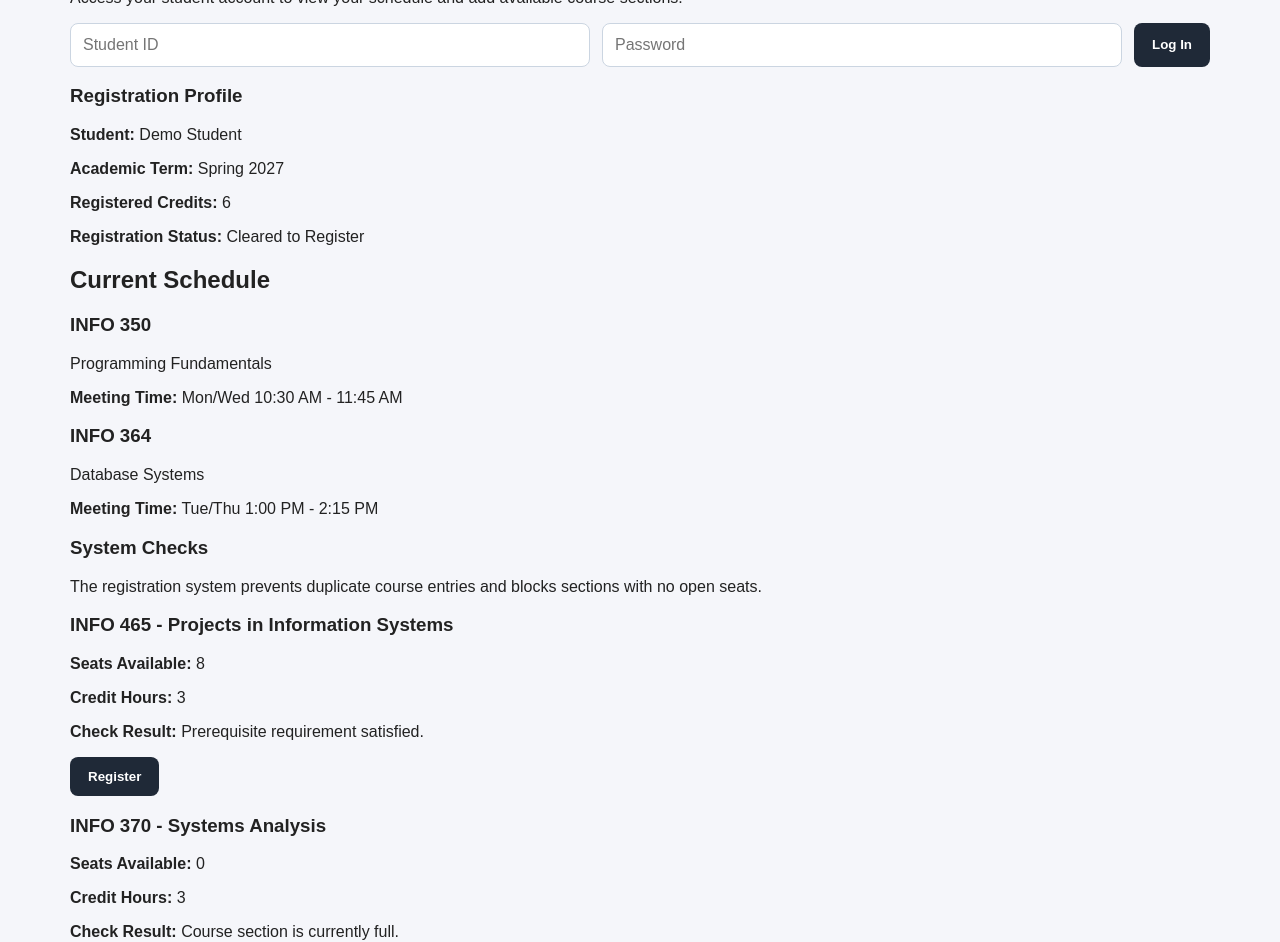
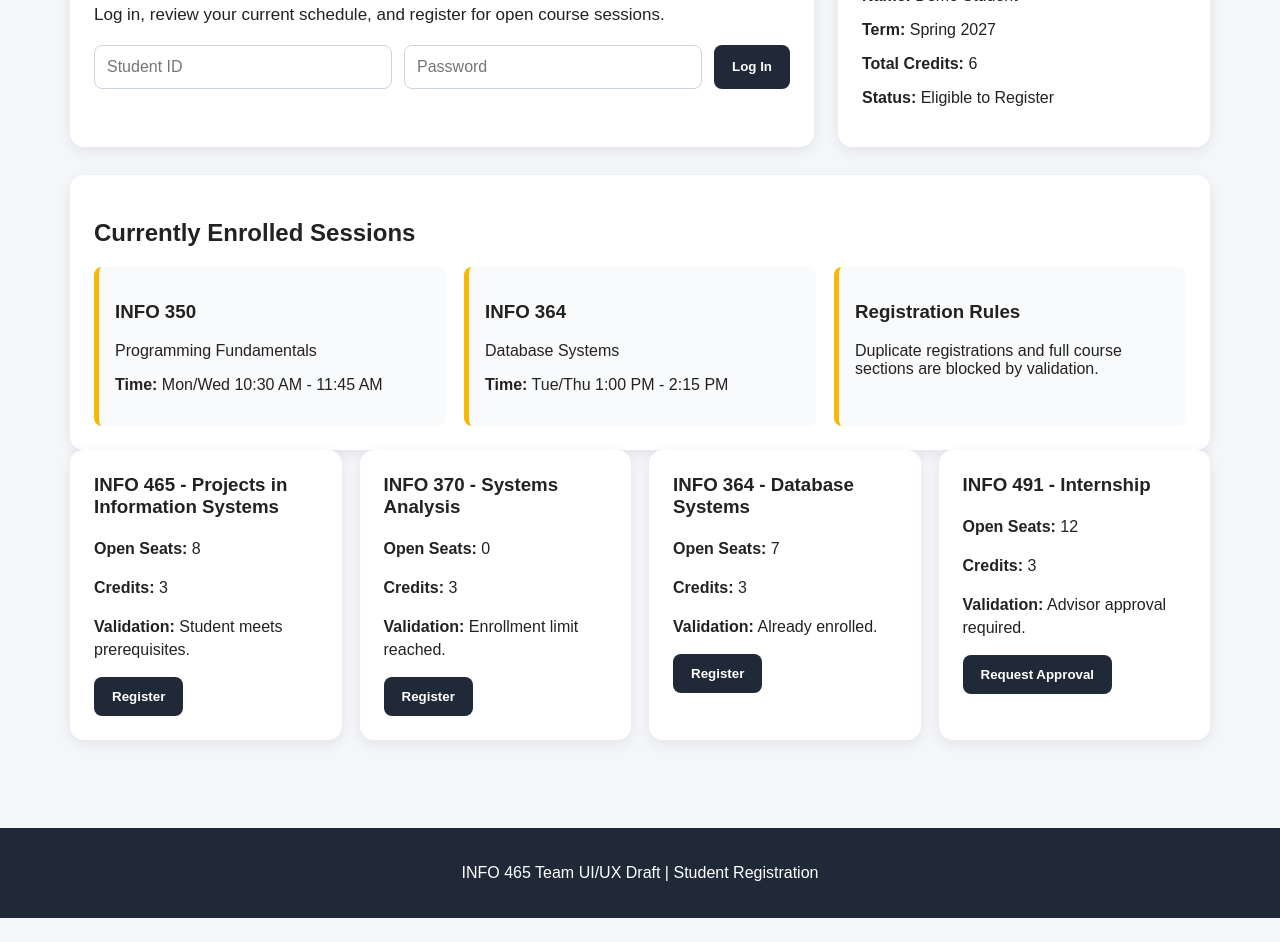
Before and after one commit to singh1563/INFO-465-Team-Project, a plain HTML site: page registration.html in a window 1280 px wide. Shown: the part 259-1201 px from the top of the page. After the commit the page ends 1177 px from the top, so only its background shows below. Drawn offline with Linux system fonts and the light colour scheme.

Commit message:
Fixing styling for registration page

```diff
--- a/registration.html
+++ b/registration.html
@@ -3,122 +3,112 @@
 <head>
   <meta charset="UTF-8">
   <meta name="viewport" content="width=device-width, initial-scale=1.0">
-  <title>VCU Registration Portal | Student Registration</title>
+  <title>VCU Course Registration | Student Registration</title>
   <link rel="stylesheet" href="style.css">
 </head>
+<body>
 
-<body>
-  <header class="page-header">
-    <div class="header-content">
-      <div class="logo-box">VCU</div>
-
-      <div class="title-group">
+  <header class="site-header">
+    <div class="brand">
+      <div class="brand-mark">VCU</div>
+      <div>
         <h1>Course Registration System</h1>
-        <p>Student Registration Portal</p>
+        <p>Student Registration Screen</p>
       </div>
     </div>
 
-    <nav class="navigation-menu">
+    <nav class="main-nav">
       <a href="index.html">Home</a>
       <a href="course_search.html">Course Search</a>
-      <a href="registration.html" class="active">Student Registration</a>
+      <a class="active" href="registration.html">Student Registration</a>
       <a href="instructor_schedule.html">Instructor Schedules</a>
       <a href="enrollment.html">Session Enrollment</a>
     </nav>
   </header>
 
   <main>
-    <section class="intro-section">
-      <div class="login-panel">
-        <h2>Register for Courses</h2>
-        <p>Access your student account to view your schedule and add available course sections.</p>
+    <section class="hero">
+      <div class="hero-text">
+        <h2>Student Registration</h2>
+        <p>Log in, review your current schedule, and register for open course sessions.</p>
 
-        <form class="student-login">
-          <input type="text" name="studentId" placeholder="Student ID">
-          <input type="password" name="studentPassword" placeholder="Password">
-          <button type="button" onclick="alert('Demo login complete. Student account loaded.')">
-            Log In
-          </button>
+        <form>
+          <input type="text" placeholder="Student ID">
+          <input type="password" placeholder="Password">
+          <button type="button" onclick="alert('Student login successful for demo purposes.')">Log In</button>
         </form>
       </div>
 
-      <aside class="student-card">
-        <h3>Registration Profile</h3>
-        <p><strong>Student:</strong> Demo Student</p>
-        <p><strong>Academic Term:</strong> Spring 2027</p>
-        <p><strong>Registered Credits:</strong> 6</p>
-        <p><strong>Registration Status:</strong> Cleared to Register</p>
-      </aside>
-    </section>
-
-    <section class="schedule-section">
-      <h2>Current Schedule</h2>
-
-      <div class="schedule-list">
-        <article>
-          <h3>INFO 350</h3>
-          <p>Programming Fundamentals</p>
-          <p><strong>Meeting Time:</strong> Mon/Wed 10:30 AM - 11:45 AM</p>
-        </article>
-
-        <article>
-          <h3>INFO 364</h3>
-          <p>Database Systems</p>
-          <p><strong>Meeting Time:</strong> Tue/Thu 1:00 PM - 2:15 PM</p>
-        </article>
-
-        <article>
-          <h3>System Checks</h3>
-          <p>The registration system prevents duplicate course entries and blocks sections with no open seats.</p>
-        </article>
+      <div class="status-card">
+        <h3>Student Summary</h3>
+        <p><strong>Name:</strong> Demo Student</p>
+        <p><strong>Term:</strong> Spring 2027</p>
+        <p><strong>Total Credits:</strong> 6</p>
+        <p><strong>Status:</strong> Eligible to Register</p>
       </div>
     </section>
 
-    <section class="course-options">
-      <article class="course-card">
+    <section class="task-section">
+      <h2>Currently Enrolled Sessions</h2>
+
+      <div class="task-list">
+        <div>
+          <h3>INFO 350</h3>
+          <p>Programming Fundamentals</p>
+          <p><strong>Time:</strong> Mon/Wed 10:30 AM - 11:45 AM</p>
+        </div>
+
+        <div>
+          <h3>INFO 364</h3>
+          <p>Database Systems</p>
+          <p><strong>Time:</strong> Tue/Thu 1:00 PM - 2:15 PM</p>
+        </div>
+
+        <div>
+          <h3>Registration Rules</h3>
+          <p>Duplicate registrations and full course sections are blocked by validation.</p>
+        </div>
+      </div>
+    </section>
+
+    <section class="feature-grid">
+      <article class="feature-card">
         <h3>INFO 465 - Projects in Information Systems</h3>
-        <p><strong>Seats Available:</strong> 8</p>
-        <p><strong>Credit Hours:</strong> 3</p>
-        <p><strong>Check Result:</strong> Prerequisite requirement satisfied.</p>
-        <button type="button" onclick="alert('You have successfully registered for INFO 465.')">
-          Register
-        </button>
+        <p><strong>Open Seats:</strong> 8</p>
+        <p><strong>Credits:</strong> 3</p>
+        <p><strong>Validation:</strong> Student meets prerequisites.</p>
+        <button type="button" onclick="alert('Registration successful: INFO 465 has been added to your schedule.')">Register</button>
       </article>
 
-      <article class="course-card">
+      <article class="feature-card">
         <h3>INFO 370 - Systems Analysis</h3>
-        <p><strong>Seats Available:</strong> 0</p>
-        <p><strong>Credit Hours:</strong> 3</p>
-        <p><strong>Check Result:</strong> Course section is currently full.</p>
-        <button type="button" onclick="alert('Registration denied. This course section is full.')">
-          Register
-        </button>
+        <p><strong>Open Seats:</strong> 0</p>
+        <p><strong>Credits:</strong> 3</p>
+        <p><strong>Validation:</strong> Enrollment limit reached.</p>
+        <button type="button" onclick="alert('Registration blocked: this course section is full.')">Register</button>
       </article>
 
-      <article class="course-card">
+      <article class="feature-card">
         <h3>INFO 364 - Database Systems</h3>
-        <p><strong>Seats Available:</strong> 7</p>
-        <p><strong>Credit Hours:</strong> 3</p>
-        <p><strong>Check Result:</strong> Student is already registered for this course.</p>
-        <button type="button" onclick="alert('Registration denied. Duplicate registration found.')">
-          Register
-        </button>
+        <p><strong>Open Seats:</strong> 7</p>
+        <p><strong>Credits:</strong> 3</p>
+        <p><strong>Validation:</strong> Already enrolled.</p>
+        <button type="button" onclick="alert('Registration blocked: duplicate registration detected.')">Register</button>
       </article>
 
-      <article class="course-card">
+      <article class="feature-card">
         <h3>INFO 491 - Internship</h3>
-        <p><strong>Seats Available:</strong> 12</p>
-        <p><strong>Credit Hours:</strong> 3</p>
-        <p><strong>Check Result:</strong> Advisor permission is needed before registration.</p>
-        <button type="button" onclick="alert('Approval request submitted for INFO 491.')">
-          Request Approval
-        </button>
+        <p><strong>Open Seats:</strong> 12</p>
+        <p><strong>Credits:</strong> 3</p>
+        <p><strong>Validation:</strong> Advisor approval required.</p>
+        <button type="button" onclick="alert('Registration pending: advisor approval is required.')">Request Approval</button>
       </article>
     </section>
   </main>
 
-  <footer class="page-footer">
-    <p>INFO 465 Team UI/UX Draft | Student Registration Screen</p>
+  <footer>
+    <p>INFO 465 Team UI/UX Draft | Student Registration</p>
   </footer>
+
 </body>
 </html>
```
